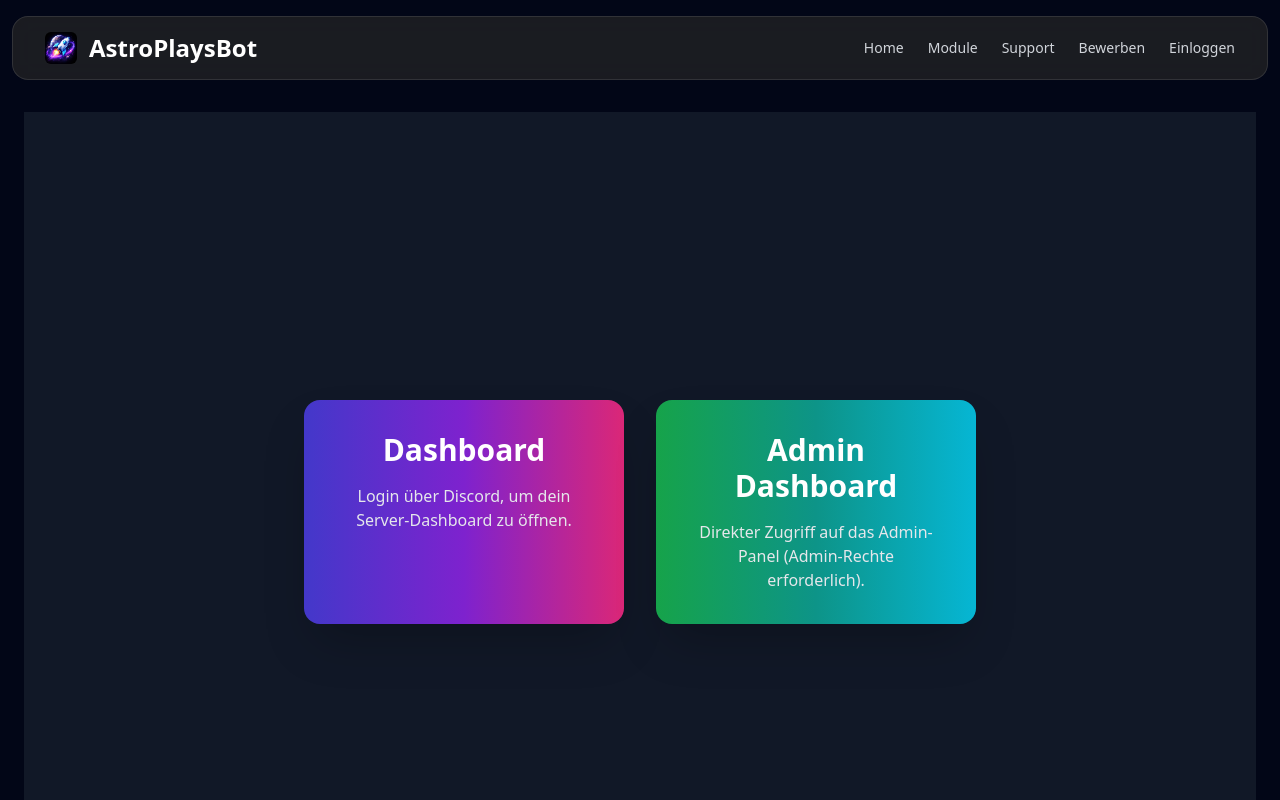
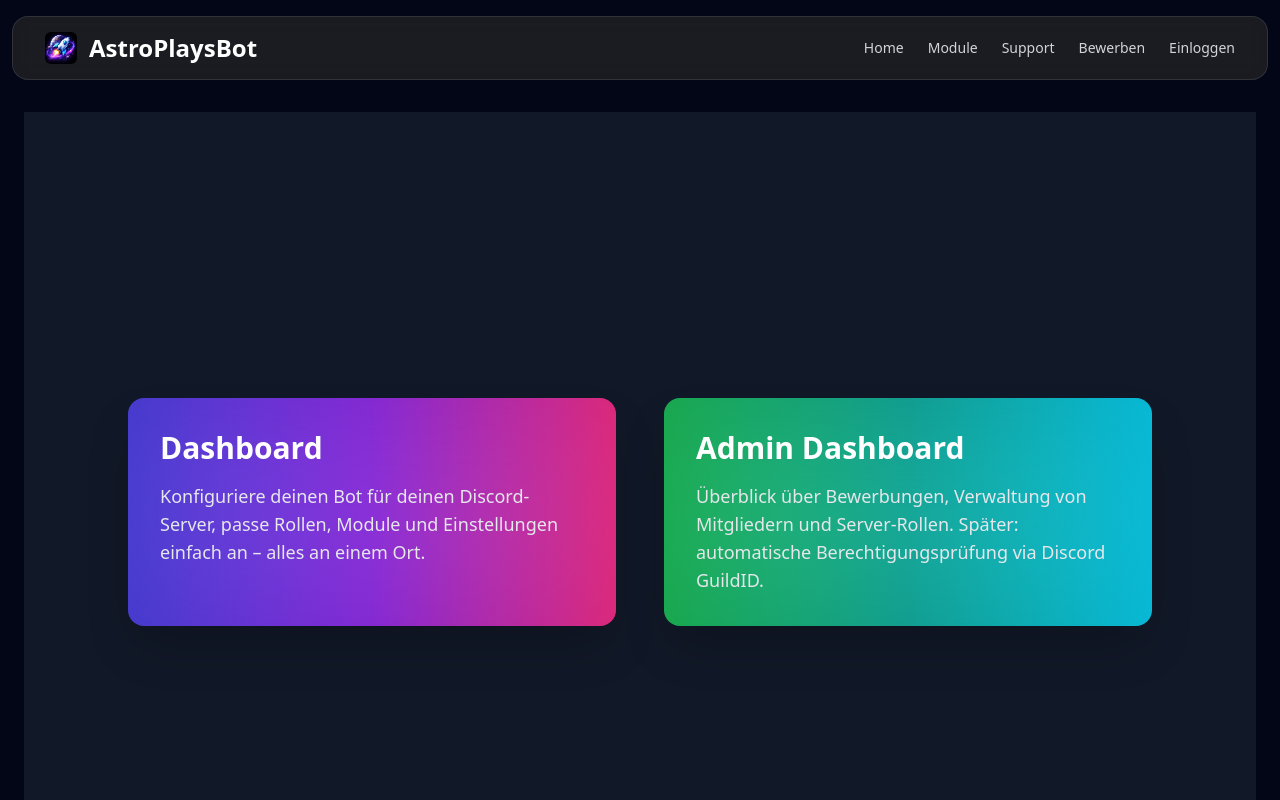
Before and after one commit to AstroPlaysBot/information, a Next.js app: page /login in a window 1280 px wide. Shown: the top 800 px of the page. Built offline with nearby package versions, Linux system fonts and the light colour scheme; no server answers.

Commit message:
Update page.tsx

```diff
--- a/src/app/login/page.tsx
+++ b/src/app/login/page.tsx
@@ -1,78 +1,72 @@
+
 'use client';
-
 import React from 'react';
 import { useRouter } from 'next/navigation';
+
+const DISCORD_CLIENT_ID = process.env.NEXT_PUBLIC_DISCORD_CLIENT_ID;
+const APP_URL = process.env.NEXT_PUBLIC_APP_URL;
+const REDIRECT_URI = APP_URL ? encodeURIComponent(`${APP_URL}/dashboard`) : '';
+const DISCORD_SCOPE = encodeURIComponent('identify guilds'); // ggf. weitere Scopes
+const DISCORD_RESPONSE_TYPE = 'code';
 
 export default function LoginPage() {
   const router = useRouter();
 
   const handleDashboardLogin = () => {
-    const clientId = process.env.NEXT_PUBLIC_DISCORD_CLIENT_ID;
-    const appUrl = process.env.NEXT_PUBLIC_APP_URL;
-
-    if (!clientId || !appUrl) {
-      alert(
-        'Fehler: Discord Client ID oder App URL ist nicht gesetzt! Bitte überprüfe deine Environment-Variablen.'
-      );
+    if (!DISCORD_CLIENT_ID || !APP_URL) {
+      alert('Fehler: Discord Client ID oder App URL ist nicht gesetzt! Bitte überprüfe deine Environment-Variablen.');
       return;
     }
 
-    const redirectUri = encodeURIComponent(`${appUrl}/api/discord-auth`);
-    const scope = encodeURIComponent('identify guilds');
-    const responseType = 'code';
-
-    const discordAuthUrl = `https://discord.com/api/oauth2/authorize?client_id=${clientId}&redirect_uri=${redirectUri}&response_type=${responseType}&scope=${scope}`;
-
+    const discordAuthUrl = `https://discord.com/api/oauth2/authorize?client_id=${DISCORD_CLIENT_ID}&redirect_uri=${REDIRECT_URI}&response_type=${DISCORD_RESPONSE_TYPE}&scope=${DISCORD_SCOPE}`;
     window.location.href = discordAuthUrl;
   };
 
-  const handleAdminDashboard = () => {
-    const token = localStorage.getItem("discordAccessToken");
-    const userId = localStorage.getItem("discordUserId");
-
-    if (!token || !userId) {
-      alert('Bitte zuerst über Discord einloggen!');
-      return;
-    }
-
-    // Optional: checkAdmin via API bevor Push
-    fetch('/api/check-admin', {
-      method: 'POST',
-      headers: { 'Content-Type': 'application/json' },
-      body: JSON.stringify({ accessToken: token, discordUserId: userId })
-    })
-      .then(res => res.json())
-      .then(data => {
-        if (data.isAdmin) {
-          router.push('/admin');
-        } else {
-          alert('Du hast keine Admin-Rechte!');
-        }
-      })
-      .catch(() => alert('Fehler beim Prüfen der Admin-Rechte.'));
+  const handleAdminClick = () => {
+    router.push('/admin');
   };
 
   return (
     <div className="min-h-screen flex items-center justify-center bg-gray-900 px-4">
-      <div className="max-w-2xl w-full grid grid-cols-1 md:grid-cols-2 gap-8">
-        {/* Dashboard Button */}
+      <div className="max-w-5xl w-full grid grid-cols-1 md:grid-cols-2 gap-12">
+        {/* Dashboard Card */}
         <div
           onClick={handleDashboardLogin}
-          className="cursor-pointer rounded-2xl p-8 shadow-2xl bg-gradient-to-r from-indigo-700 via-purple-700 to-pink-600 transition-transform transform hover:scale-105 hover:shadow-3xl text-center"
+          className="relative cursor-pointer overflow-hidden rounded-2xl p-8 shadow-2xl bg-gradient-to-r from-indigo-700 via-purple-700 to-pink-600 transition-transform transform hover:scale-105 hover:shadow-3xl"
         >
-          <h2 className="text-3xl font-extrabold text-white mb-4">Dashboard</h2>
-          <p className="text-gray-200">Login über Discord, um dein Server-Dashboard zu öffnen.</p>
+          <div className="absolute inset-0 bg-gradient-to-r from-indigo-500 via-purple-500 to-pink-500 opacity-30 blur-3xl animate-[gradientMove_8s_linear_infinite]"></div>
+          <div className="relative z-10 text-center md:text-left">
+            <h2 className="text-3xl font-extrabold text-white mb-4">Dashboard</h2>
+            <p className="text-gray-200 text-lg">
+              Konfiguriere deinen Bot für deinen Discord-Server, passe Rollen, Module und Einstellungen einfach an – alles an einem Ort.
+            </p>
+          </div>
         </div>
 
-        {/* Admin Dashboard Button */}
+        {/* Admin Dashboard Card */}
         <div
-          onClick={handleAdminDashboard}
-          className="cursor-pointer rounded-2xl p-8 shadow-2xl bg-gradient-to-r from-green-600 via-teal-600 to-cyan-500 transition-transform transform hover:scale-105 hover:shadow-3xl text-center"
+          onClick={handleAdminClick}
+          className="relative cursor-pointer overflow-hidden rounded-2xl p-8 shadow-2xl bg-gradient-to-r from-green-600 via-teal-600 to-cyan-500 transition-transform transform hover:scale-105 hover:shadow-3xl"
         >
-          <h2 className="text-3xl font-extrabold text-white mb-4">Admin Dashboard</h2>
-          <p className="text-gray-200">Direkter Zugriff auf das Admin-Panel (Admin-Rechte erforderlich).</p>
+          <div className="absolute inset-0 bg-gradient-to-r from-green-400 via-teal-400 to-cyan-400 opacity-30 blur-3xl animate-[gradientMove_8s_linear_infinite]"></div>
+          <div className="relative z-10 text-center md:text-left">
+            <h2 className="text-3xl font-extrabold text-white mb-4">Admin Dashboard</h2>
+            <p className="text-gray-200 text-lg">
+              Überblick über Bewerbungen, Verwaltung von Mitgliedern und Server-Rollen. Später: automatische Berechtigungsprüfung via Discord GuildID.
+            </p>
+          </div>
         </div>
       </div>
+
+      {/* Gradient Animation */}
+      <style jsx global>{`
+        @keyframes gradientMove {
+          0% { background-position: 0% 50%; }
+          50% { background-position: 100% 50%; }
+          100% { background-position: 0% 50%; }
+        }
+        .animate-[gradientMove_8s_linear_infinite] { background-size: 200% 200%; }
+      `}</style>
     </div>
   );
 }
```
